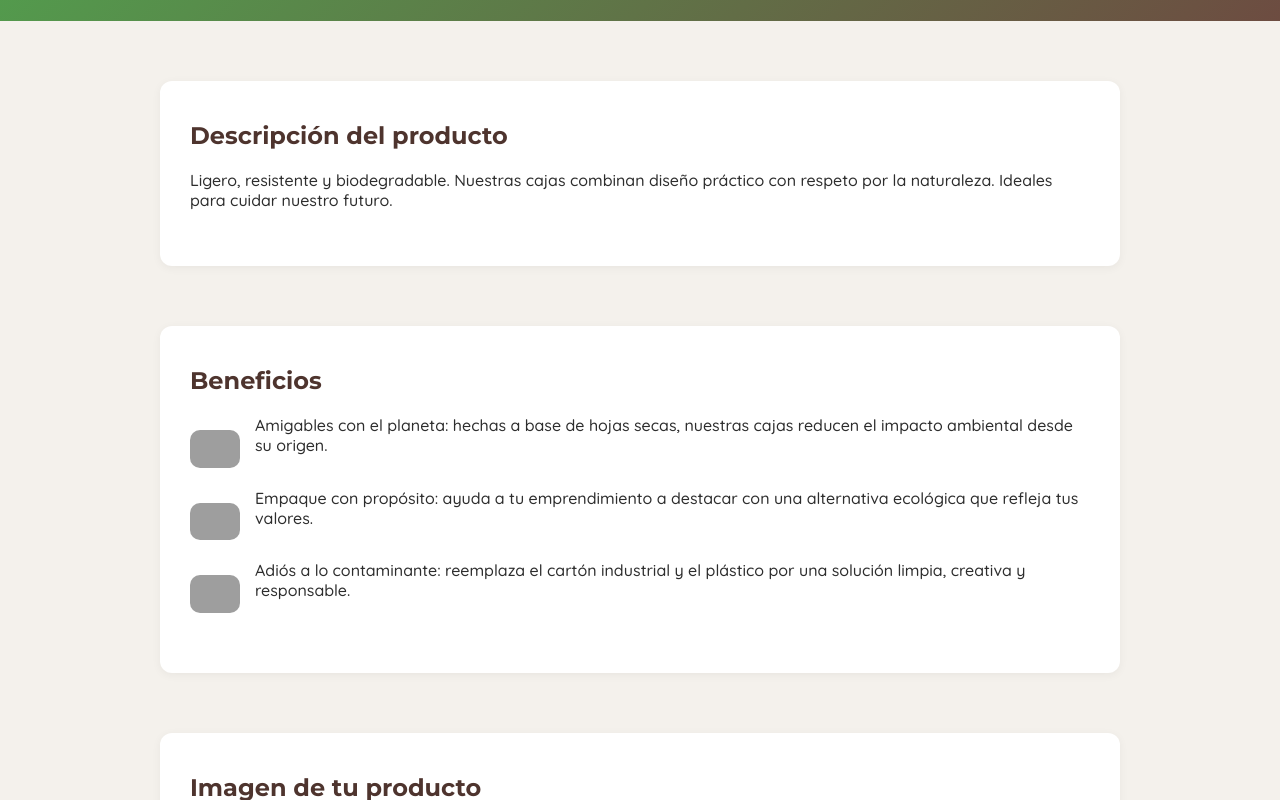
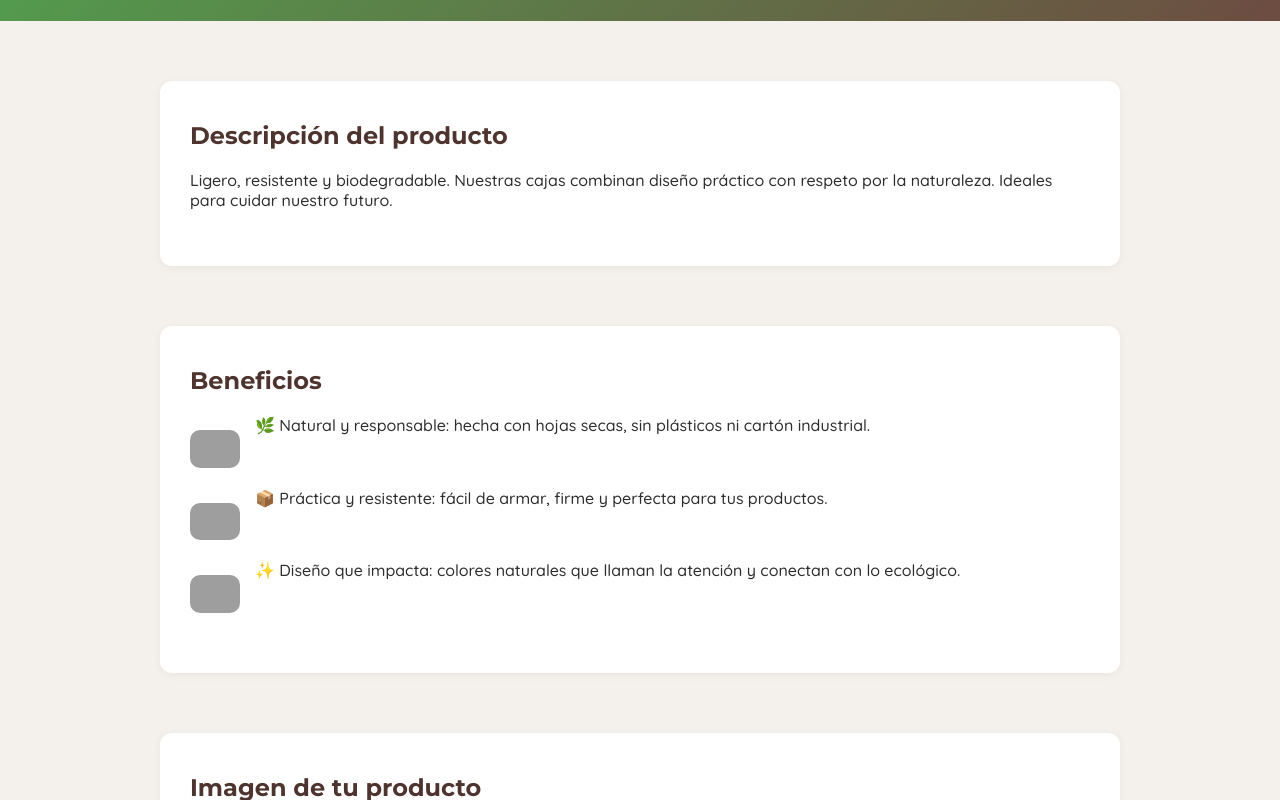
Before and after one commit to georgegt2306/econautas, a plain HTML site: page index.html in a window 1280 px wide. Shown: the part 394-1194 px from the top of the page. Drawn offline with Linux system fonts and the light colour scheme; grey boxes are pictures that could not be loaded.

Commit message:
Update index.html
cambio de redacción de beneficios

```diff
--- a/index.html
+++ b/index.html
@@ -37,18 +37,18 @@
         <ul>
             <li>
                 <img src="https://cdn-icons-png.flaticon.com/512/1684/1684375.png" alt="Planeta verde">
-                <div class="benefit-text">Amigables con el planeta: hechas a base de hojas secas, nuestras cajas reducen
-                    el impacto ambiental desde su origen.</div>
+                <div class="benefit-text">🌿 Natural y responsable: hecha con hojas secas, sin plásticos ni cartón
+                    industrial.</div>
             </li>
             <li>
                 <img src="https://cdn-icons-png.flaticon.com/512/888/888879.png" alt="Caja ecológica">
-                <div class="benefit-text">Empaque con propósito: ayuda a tu emprendimiento a destacar con una
-                    alternativa ecológica que refleja tus valores.</div>
+                <div class="benefit-text">📦 Práctica y resistente: fácil de armar, firme y perfecta para tus productos.
+                </div>
             </li>
             <li>
                 <img src="https://cdn-icons-png.flaticon.com/512/744/744465.png" alt="Sin plástico">
-                <div class="benefit-text">Adiós a lo contaminante: reemplaza el cartón industrial y el plástico por una
-                    solución limpia, creativa y responsable.</div>
+                <div class="benefit-text">✨ Diseño que impacta: colores naturales que llaman la atención y conectan con
+                    lo ecológico.</div>
             </li>
         </ul>
     </section>
```
